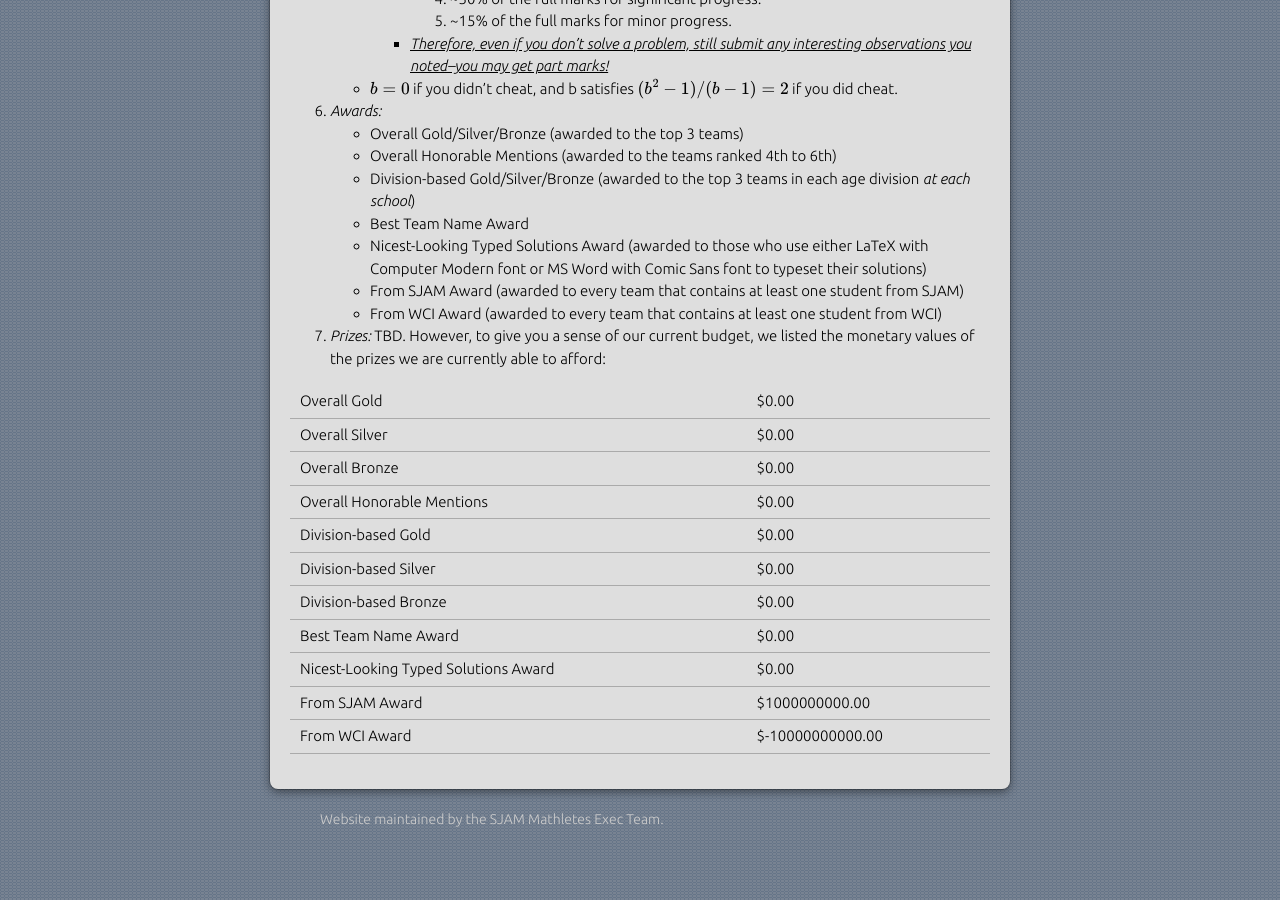
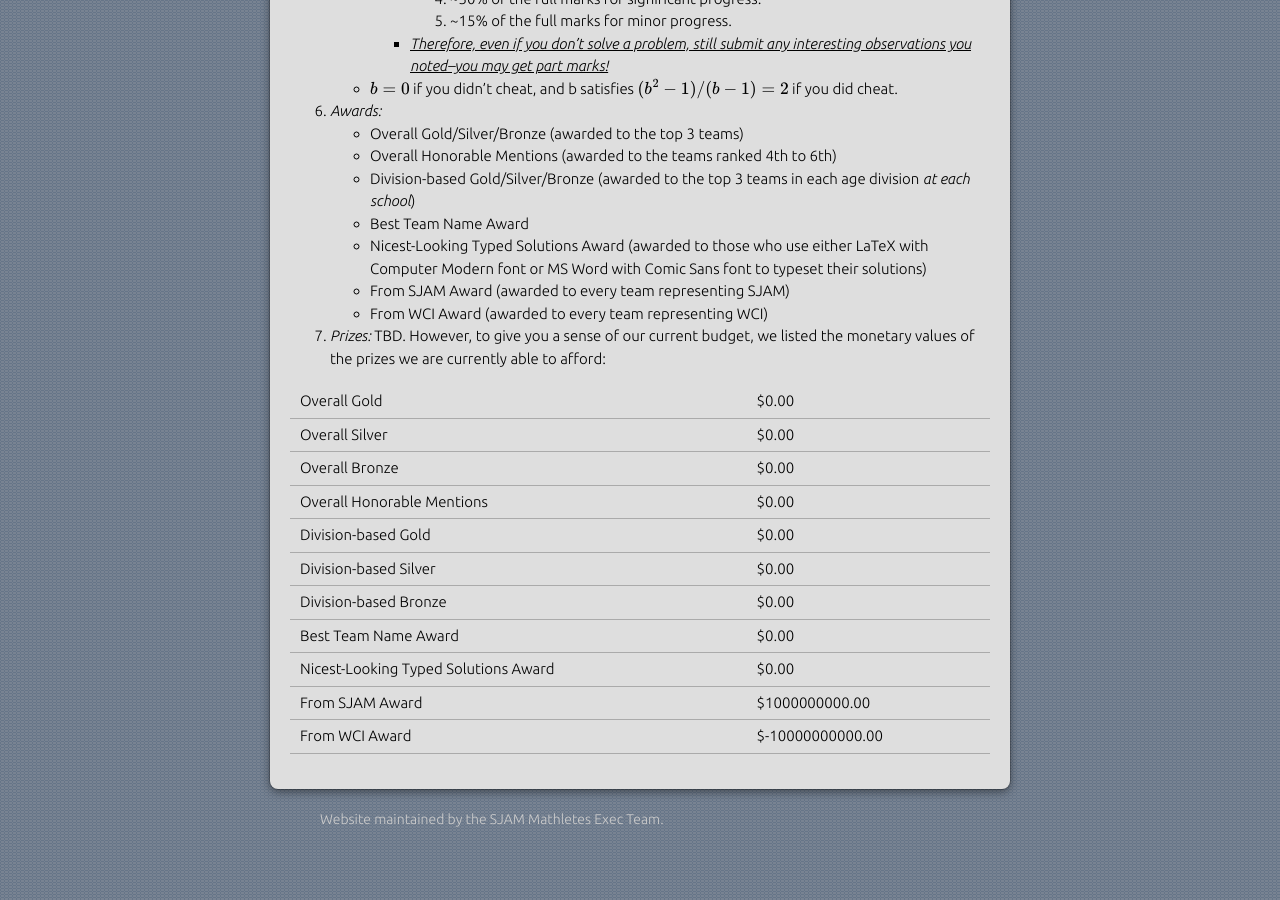
Before and after one commit to sjammathletes/sjammathletes.github.io, a Jekyll site: the page built from sjammo.md, in a window 1280 px wide and 900 px high, scrolled down 2118 px. Built offline with Jekyll 4.4.1, drawn with Linux system fonts in a browser that asks for light colours; our own code applies the rules of GitHub Pages for plain Markdown files.

Commit message:
edited sjam/wci award specification

```diff
--- a/sjammo.md
+++ b/sjammo.md
@@ -52,8 +52,8 @@
     - Division-based Gold/Silver/Bronze (awarded to the top 3 teams in each age division *at each school*)
     - Best Team Name Award
     - Nicest-Looking Typed Solutions Award (awarded to those who use either LaTeX with Computer Modern font or MS Word with Comic Sans font to typeset their solutions)
-    - From SJAM Award (awarded to every team that contains at least one student from SJAM)
-    - From WCI Award (awarded to every team that contains at least one student from WCI)
+    - From SJAM Award (awarded to every team representing SJAM)
+    - From WCI Award (awarded to every team representing WCI)
 7. *Prizes:* TBD. However, to give you a sense of our current budget, we listed the monetary values of the prizes we are currently able to afford:
 
 |:--|:--|
```
